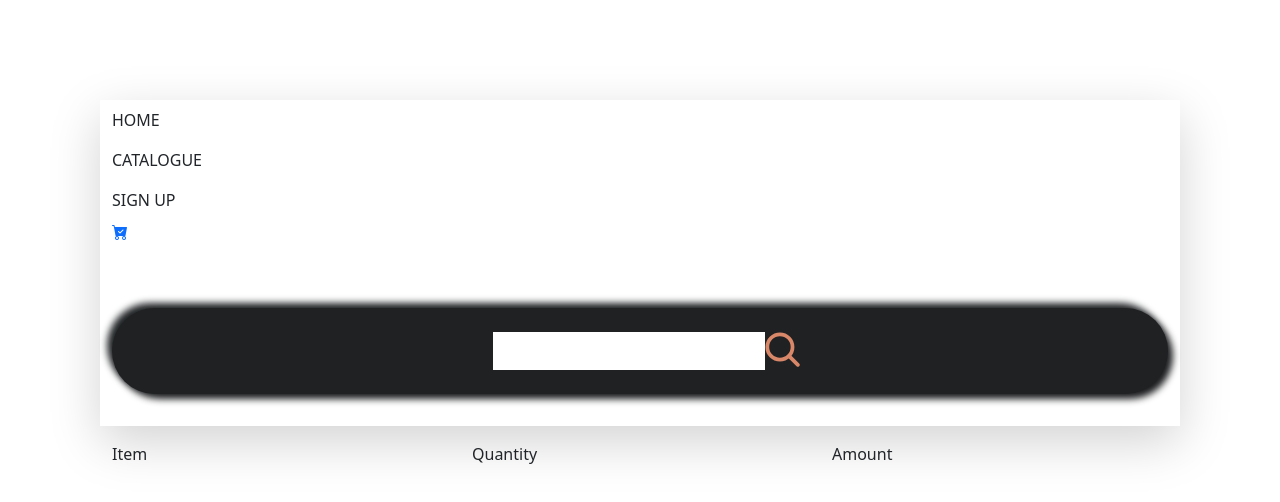
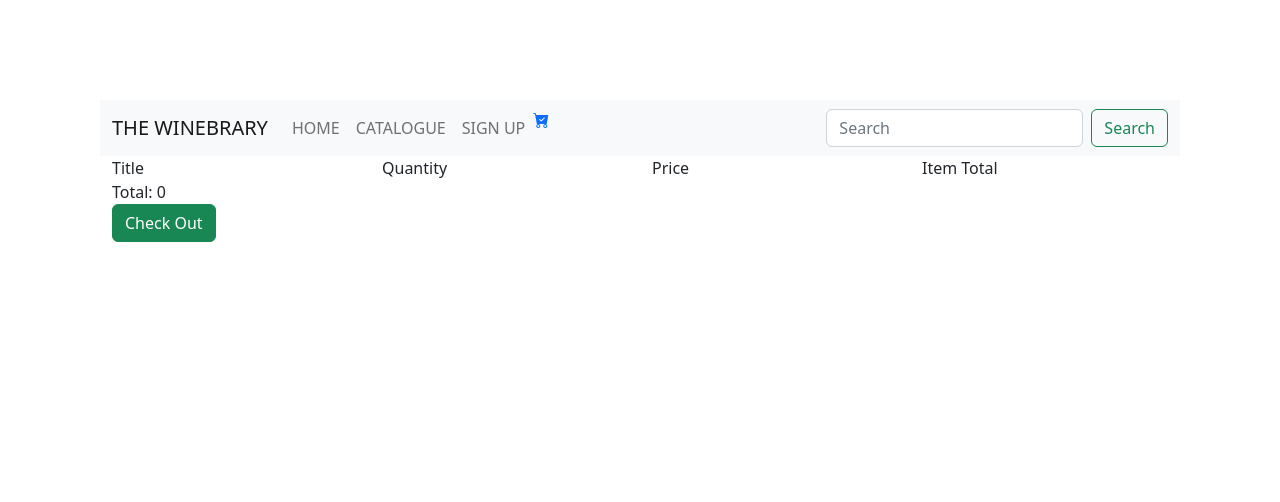
Before and after one commit to gatwi/the-winebrary, a React (Create React App) app: page /shopping in a window 1280 px wide. Shown: the top 502 px of the page. Built offline with nearby package versions, Linux system fonts and the light colour scheme.

Commit message:
update on the navbar//cart and counter components

```diff
--- a/src/Context/bookContext.js
+++ b/src/Context/bookContext.js
@@ -4,6 +4,7 @@ const BookContext = createContext()
 
 const BookProvider = ({children}) => {
     const [cart, setCart] = useState([])
+
 
     // cart stuff!!
     // we want to add items to cart
--- a/src/components/BooksCard.jsx
+++ b/src/components/BooksCard.jsx
@@ -25,9 +25,10 @@ function BooksCard({addToFavorites}){
 
 
     const booksList = books.map((book) => (
-        <div className="card-grid" style={{width: 40 + 'rem'}}>
-            <img src={book.Url} className="card-img-top" alt={book.Title}/>
-            <div className="card-body">
+            <div className="flex-fill">
+                <div className="w-100">
+                    <img src={book.Url} className="" alt={book.Title} style={{width: "300px"}}/>
+                </div>
                 <p className="card-text">{book.Title} by {book.Author}</p>
                 <StarRating />
                 <button className="btn btn-success" onClick={() => setIsRead(!isRead)} >
@@ -38,17 +39,16 @@ function BooksCard({addToFavorites}){
                 </button>
                 <button onClick={() => addCartItem(book)} className="btn btn-primary btn-block">Add to Cart</button>
             </div>
-        </div>
+
     ))
 
 
     return(
-        <div>
-            <ul>
+        <div className="container-fluid">
+            <div className="d-flex flex-wrap">
                 {booksList}
-            </ul>
+            </div>
         </div>
-
     );
 };
 
--- a/src/components/Cart.js
+++ b/src/components/Cart.js
@@ -1,30 +1,62 @@
-import React, { useContext } from 'react'
+import React, { useContext, useState } from 'react'
 import { BookContext } from "../Context/bookContext";
+import Counter from './Counter';
+import { Link } from "react-router-dom";
 
 
 export default function Cart() {
     const {cart, addCartItem}= useContext(BookContext)
+    const [counter, setCounter] = useState(1)
+
+    let totalAmount = 0
+
+    for(let i=0; i<cart.length;i++) {
+        const itemTotal = parseInt(cart[i].Price.match(/\d+/gi).join(''))
+        totalAmount += itemTotal
+
+    }
     console.log(cart)
   return (
     <div className="container">
         <div className="row">
-            <div className="col">
-                Item
+                    <div className="col">
+                        Title
+                    </div>
+                    <div className="col">
+                        Quantity
+                    </div>
+                    <div className="col">
+                        Price
+                    </div>
+                    <div className="col">
+                        Item Total
+                    </div>
+        </div>
+        {cart.map(item => (
+            <>
+            <div className="row">
+                    <div className="col">
+                        {item.Title}
+                    </div>
+                    <div className="col">
+                       <Counter quantity={counter} changeQuantity={setCounter}/>
+                    </div>
+                    <div className="col">
+                        {parseInt(item.Price.match(/\d+/gi).join(''))}
+                    </div>
+                    <div className="col">
+                        {parseInt(item.Price.match(/\d+/gi).join(''))*(counter)}
+                    </div>
             </div>
-            <div className="col">
-                Quantity
-            </div>
-            <div className="col">
-                 Amount
+            </>
+        ))}
+        <div className='row'>
+            <div className='col'>
+              Total: {totalAmount}
             </div>
         </div>
+        <Link to="/register" className="btn btn-success">Check Out</Link>
     </div>
-    // <div>{cart.map(item => (
-    //     <>
-    //     <p>{item.Title}</p>
-    //     <p>{item.Price}</p>
-    //     </>
-    // ))}</div>
   )
 }
 
--- a/src/components/Catalogue/Catalogue.js
+++ b/src/components/Catalogue/Catalogue.js
@@ -4,13 +4,13 @@ import { Link } from "react-router-dom";
 function Catalogue(){
     return(
         <div>
-            <div className="card-grid">
+            <div className="card-grid d-flex flex-wrap">
                 <div className="container-fluid">
                  <img src="https://static8.depositphotos.com/1007919/846/i/450/depositphotos_8462473-stock-photo-bookstore-in-buenos-aires.jpg" />
                  <Link to="/books" className="btn btn-primary">Grab a book</Link>
                 </div>
 
-                <div className="container-fluid">
+                <div className="container-fluid ">
                  <img src="https://cdn.londonandpartners.com/visit/london-organisations/dirty-martini/71783-640x360-dirtymartini640.jpg" />
                  <Link to="/drinks" className="btn btn-primary">I'll drink to that</Link>
                 </div>
--- /dev/null
+++ b/src/components/Counter.js
@@ -0,0 +1,21 @@
+import { Button } from 'bootstrap'
+import React from 'react'
+
+function Counter({quantity, changeQuantity}) {
+    let count = 1
+    const increment = () => {
+        changeQuantity(parseInt(quantity++))
+    }
+    const decrement = () => {
+        changeQuantity(parseInt(quantity--))
+    }
+  return (
+    <div>
+        <button type="button" className="btn btn-info" onClick={increment}>+</button>
+        <span>{quantity}</span>
+        <button type="button" className="btn btn-info" onClick={decrement}>-</button>
+    </div>
+  )
+}
+
+export default Counter
--- a/src/components/NavBar/Navbar.js
+++ b/src/components/NavBar/Navbar.js
@@ -11,32 +11,29 @@ import Search from "../Search/Search";
     }
 
     return(
-        <nav className="bg-white shadow-lg mb-3">
-            <div className="container">
+        <nav className="navbar navbar-expand-lg navbar-light bg-light">
+            <div className="container-fluid">
+                <a className="navbar-brand" href="#">THE WINEBRARY</a>
+                <button className="navbar-toggler" type="button" data-bs-toggle="collapse" data-bs-target="#navbarSupportedContent" aria-controls="navbarSupportedContent" aria-expanded="false" aria-label="Toggle navigation">
+                <span className="navbar-toggler-icon"></span>
+                </button>
+                <div className="collapse navbar-collapse" id="navbarSupportedContent">
                 <ul className="navbar-nav me-auto mb-2 mb-lg-0">
-                    <li className="nav-item">
                 <Link className="nav-link" to="/">HOME</Link>
-                    </li>
-                    <li className="nav-item">
                 <Link className="nav-link" to="/CATALOGUE">CATALOGUE</Link>
                 <Link className="nav-link" to="/register">SIGN UP</Link>
                 <Link to="/shopping"><i className=" bi bi-cart-check-fill"></i></Link>
+                </ul>
                 <div className="d-flex">
-                            <div className="search">
-                                <input
+                    <input class="form-control me-2"
+                    type="search"
                     value={searchTerm}
                     onChange={(e) => setSearchTerm(e.target.value)}
-                                 placeholder=""
-                               />
-                                <img
-                                 src={SearchIcon}
-                                 alt={Search}
-                                 onClick={() => {}}
-                               />
+                    placeholder="Search"
+                    aria-label="Search"/>
+                    <button className="btn btn-outline-success" type="submit">Search</button>
                 </div>
                 </div>
-                    </li>
-                </ul>
             </div>
         </nav>
     );
```
Lines whose indentation alone changed are shown as unchanged.
